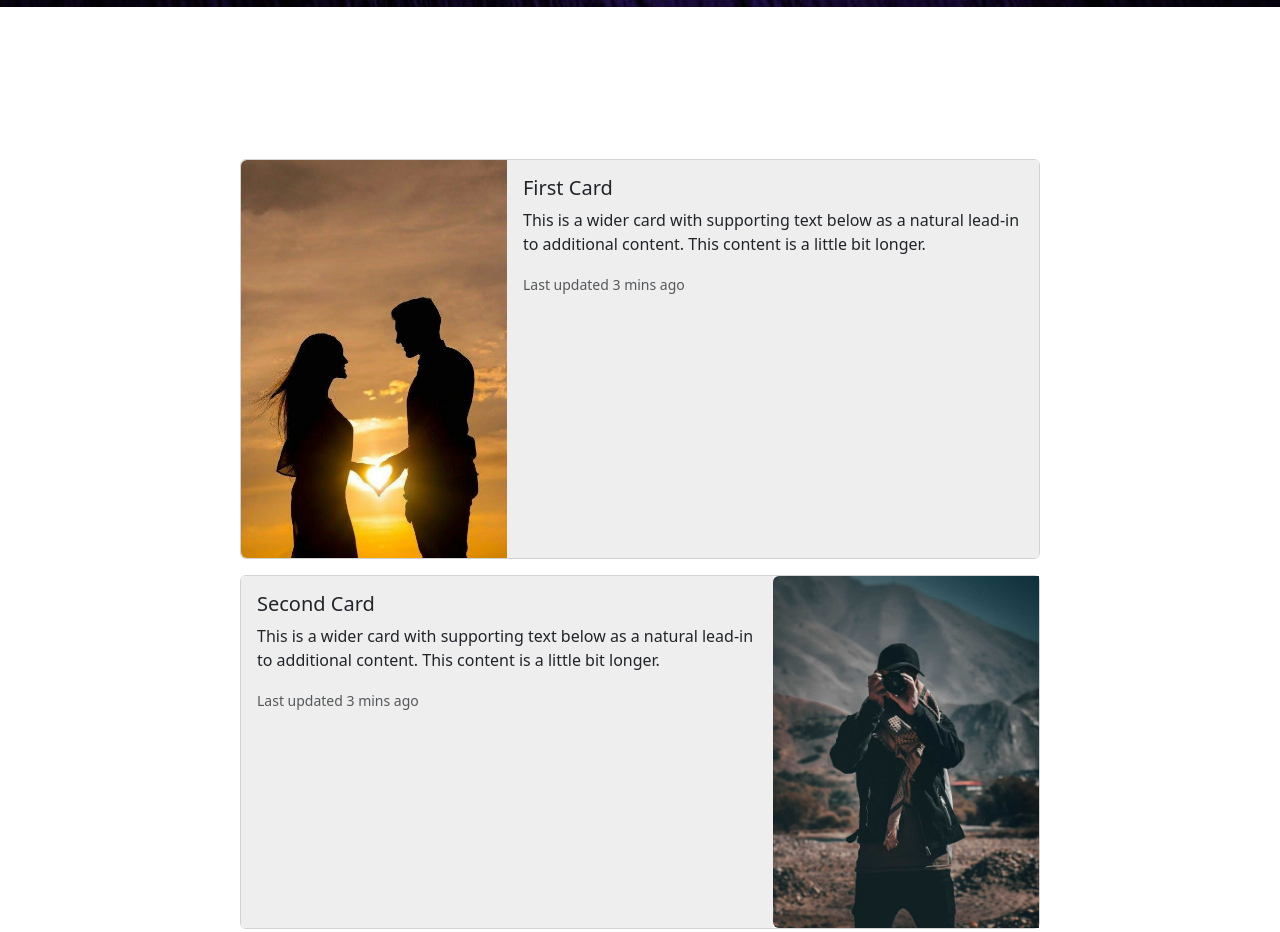
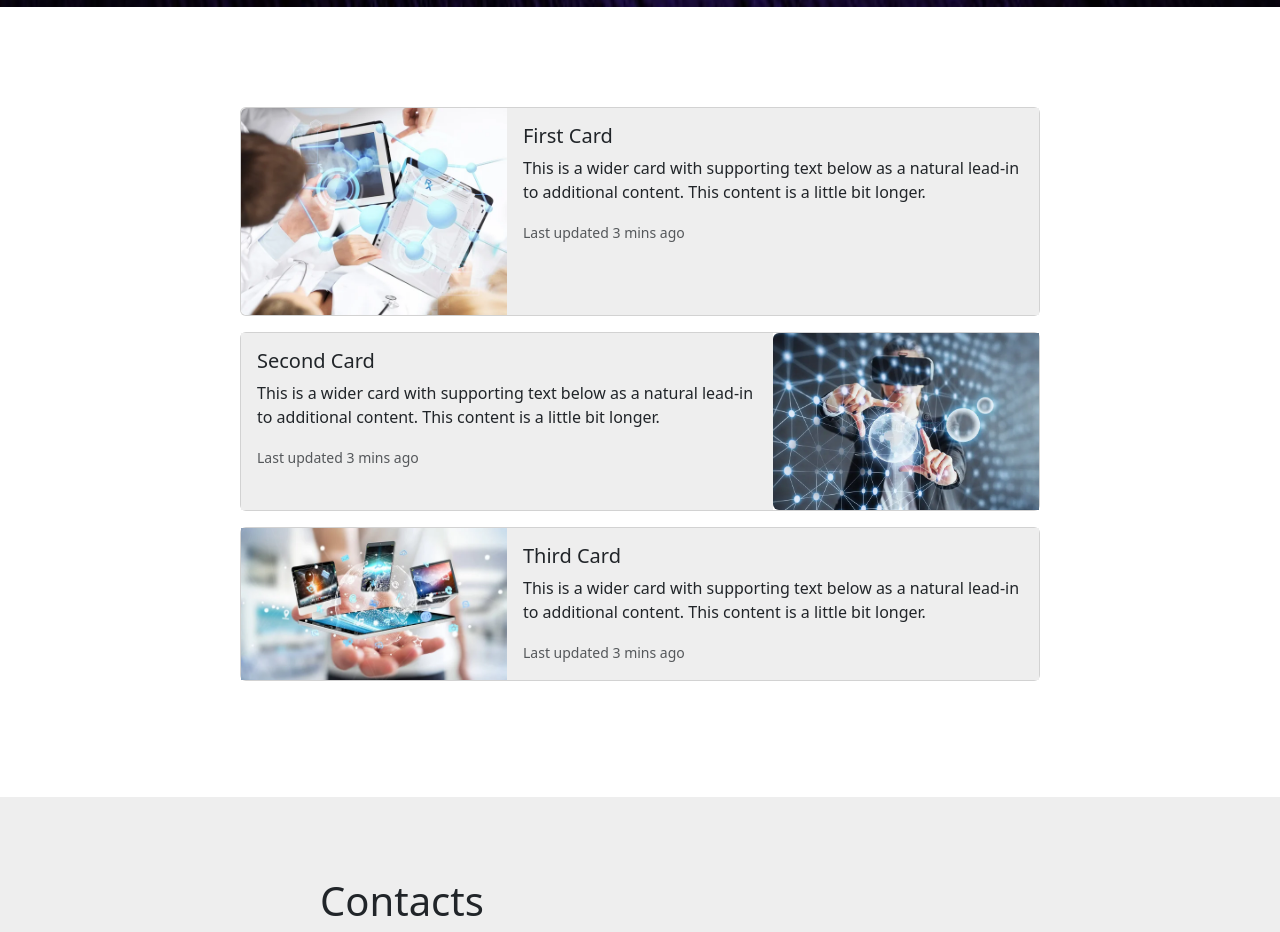
Before and after one commit to ArmanNouri/EngimPortfolio, a plain HTML site: page index.html in a window 1280 px wide. Shown: the part 753-1685 px from the top of the page. Drawn offline with nearby package versions, Linux system fonts and the light colour scheme.

Commit message:
changed pictures

```diff
--- a/index.html
+++ b/index.html
@@ -52,7 +52,7 @@
           <div class="col-md-4 d-flex align-items-center">
             <!--IMG-->
             <img
-              src="./pic/Love.jpg"
+              src="./pic/doctors-with-tablet.jpg"
               class="img-fluid h-100 w-100 rounded-start"
               alt="..."
             />
@@ -97,7 +97,7 @@
           <div class="col-md-4 d-flex align-items-center">
             <!--IMG-->
             <img
-              src="./pic/profile-picture.jpeg"
+              src="./pic/glasses-touching-projection.webp"
               class="img-fluid h-100 w-100 rounded-start"
               alt="..."
             />
@@ -111,7 +111,7 @@
           <div class="col-md-4 d-flex align-items-center">
             <!--IMG-->
             <img
-              src="./pic/Evening.jpg"
+              src="./pic/tech-devices.jpg"
               class="img-fluid h-100 w-100rounded-start"
               alt="..."
             />
--- a/style.css
+++ b/style.css
@@ -16,7 +16,6 @@
 
 .projects {
   margin: 100px 0;
-  height: 150vh;
 }
 
 .contacts {
```
Also changed, not shown: pic/Evening.jpg (deleted), pic/Love.jpg (deleted), pic/doctors-with-tablet.jpg (added), pic/glasses-touching-projection.webp (added), pic/profile-picture.jpeg (deleted), pic/tech-devices.jpg (added).
